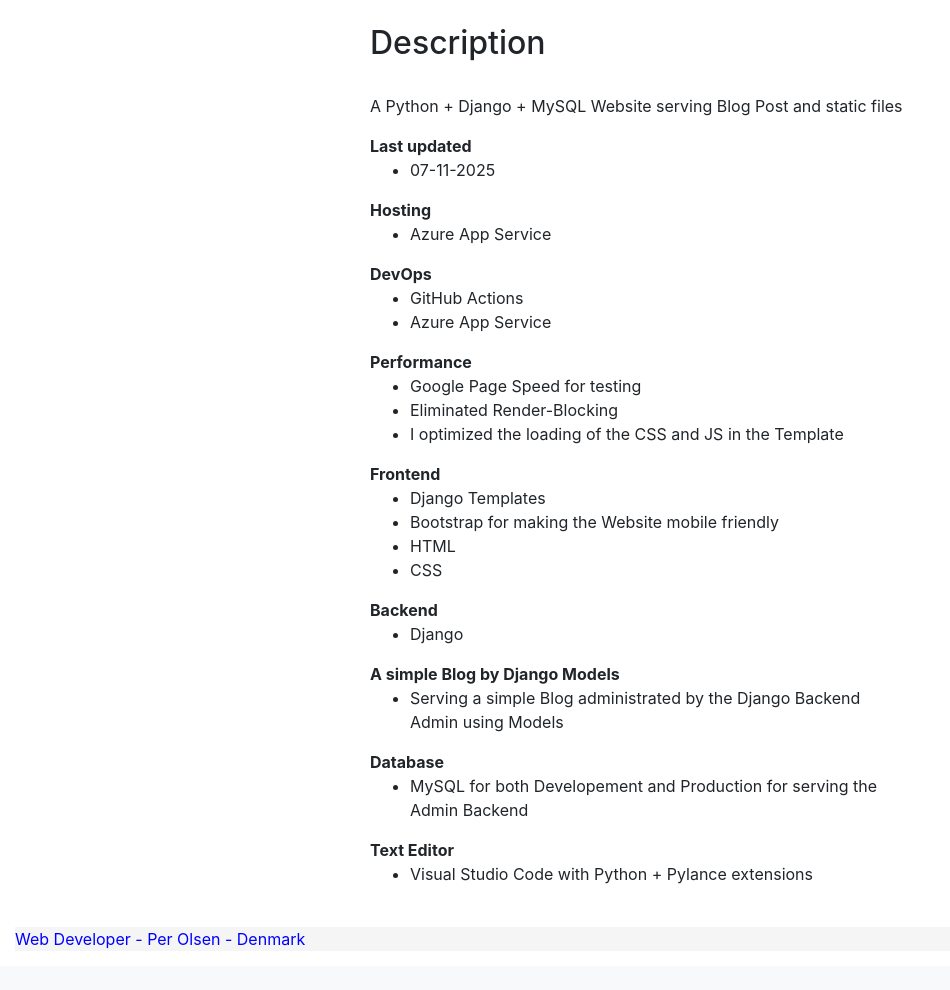
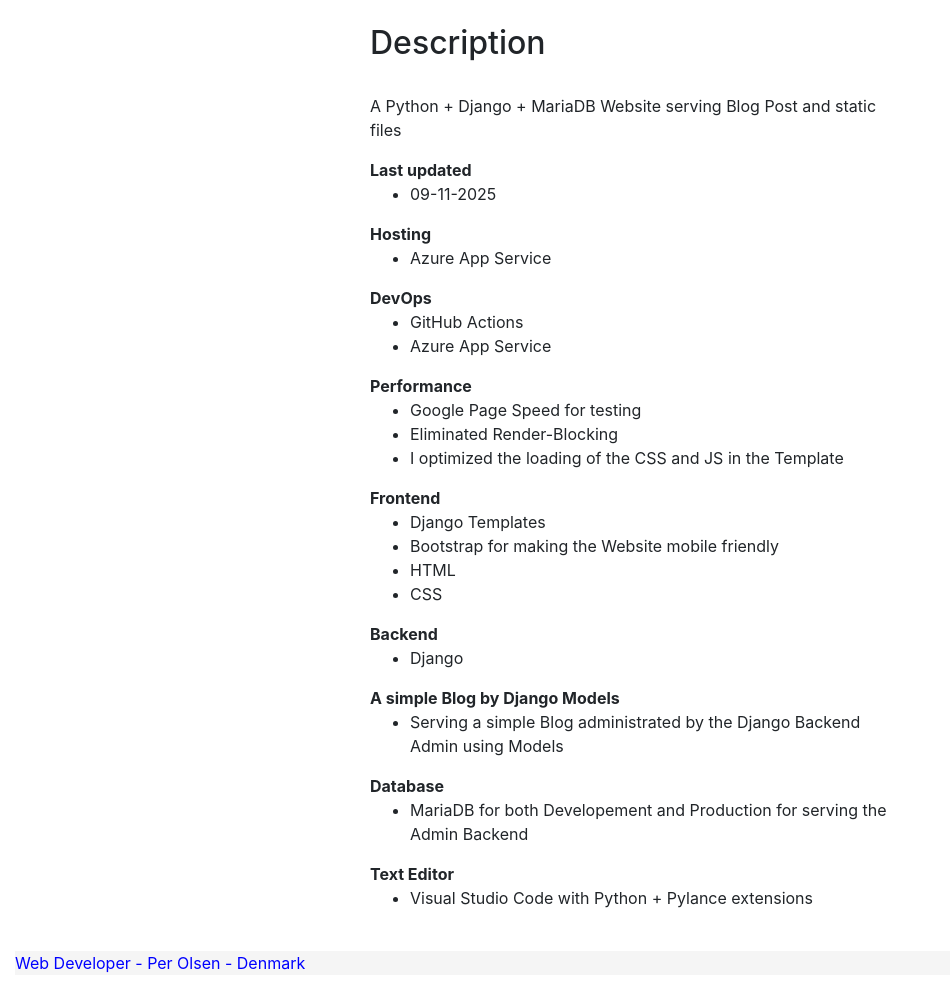
Before and after one commit to persteenolsen/django-azure, a Django app: page /about in a window 1280 px wide. Shown: the part 61-1051 px from the top of the page, without its empty margins (0-950 px from the left). Before the commit the page ends 1010 px from the top, so only its background shows below. Run offline with Django 5.2, Linux system fonts and the light colour scheme; some libraries are stand-ins or nearby versions.

Commit message:
Updated the documentation for MariaDB

```diff
--- a/example/templates/example/about.html
+++ b/example/templates/example/about.html
@@ -28,12 +28,12 @@
 
                 <h2>Description</h2>
                 <br />
-                <p>A Python + Django + MySQL Website serving Blog Post and static files</p>
+                <p>A Python + Django + MariaDB Website serving Blog Post and static files</p>
 
                 <b>Last updated</b>
                 <ul>
                     <li>
-                        07-11-2025
+                        09-11-2025
                     </li>
                 </ul>
 
@@ -86,7 +86,7 @@
                 <b>Database</b><br />
                 <ul>
                     <li>
-                       MySQL for both Developement and Production for serving the Admin Backend
+                       MariaDB for both Developement and Production for serving the Admin Backend
                     </li>
 
                 </ul>
--- a/mysite/settings.py
+++ b/mysite/settings.py
@@ -130,7 +130,7 @@
 # No Database needed for this Starter
 # DATABASES = { }
 
-# 22-10-2025 - Loading the MySQL settings from .env file
+# 22-10-2025 - Loading the MariaDB settings from .env file
 DB_NAME=os.getenv('DB_NAME')
 DB_USER=os.getenv('DB_USER')
 DB_PASSWORD=os.getenv('DB_PASSWORD')
@@ -138,6 +138,8 @@
 
 DATABASES = {
     'default': {
+
+        # 09-11-2025 - For both MariaDB and MySQL
         'ENGINE'  : 'django.db.backends.mysql',
 
         'NAME'    : DB_NAME,
```
Also changed, not shown: README.md.
